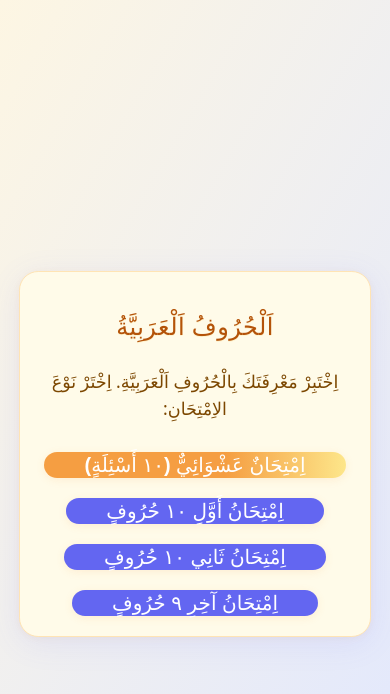
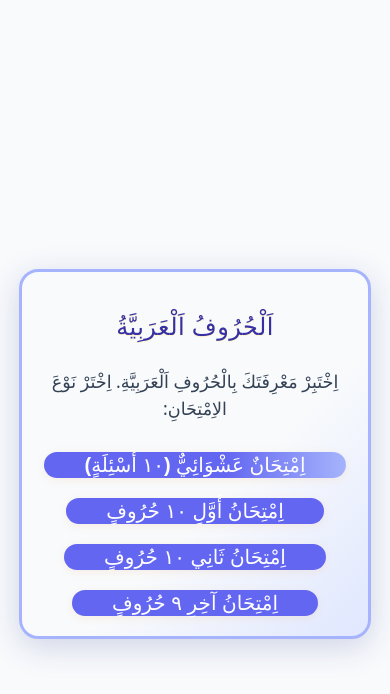
Before and after one commit to YousofFarrag/letrasarabe, a React (Vite) app: page / in a window 390 px wide. Shown: the top 694 px of the page. Built offline with nearby package versions, Linux system fonts and the light colour scheme.

Commit message:
style: complete redesign for modern, mobile-friendly, beautiful quiz app UI

```diff
--- a/src/index.css
+++ b/src/index.css
@@ -29,7 +29,7 @@ body {
   display: flex;
   align-items: center;
   justify-content: center;
-  background: linear-gradient(120deg, #fdf6e3 0%, #e0e7ff 100%);
+  background: #f8fafc;
   overflow-x: hidden;
 }
 
@@ -48,15 +48,15 @@ body {
   min-height: 500px;
   max-height: 98vh;
   margin: 0.5cm;
-  background: #fffbe9;
-  border-radius: 1.5rem;
-  box-shadow: 0 6px 32px 0 rgba(99, 102, 241, 0.10), 0 1.5px 6px 0 rgba(245, 158, 66, 0.08);
+  background: linear-gradient(135deg, #f8fafc 60%, #e0e7ff 100%);
+  border-radius: 2.2rem;
+  box-shadow: 0 8px 32px 0 rgba(31, 38, 135, 0.18);
+  border: 3px solid #a5b4fc;
   padding: 1.2rem 1rem 1.2rem 1rem;
   display: flex;
   flex-direction: column;
   align-items: stretch;
   justify-content: flex-start;
-  border: 1.5px solid #ffe4b5;
   position: relative;
   box-sizing: border-box;
   overflow-y: auto;
@@ -84,7 +84,8 @@ body {
 }
 
 .quiz-title {
-  color: #b45309;
+  color: #3730a3;
+  text-shadow: none;
   font-weight: 900;
   margin-bottom: 0.3em;
   text-align: center;
@@ -93,26 +94,26 @@ body {
   text-shadow: 0 1px 0 #fff3cd;
 }
 .quiz-desc {
-  color: #7c4700;
+  color: #334155;
   font-size: 1.15em;
   margin-bottom: 1.2em;
   text-align: center;
   font-weight: 500;
 }
 .question-counter {
-  color: #f59e42;
+  color: #6366f1;
   font-weight: 700;
   margin-bottom: 0.7em;
   font-size: 1.1em;
   text-align: center;
 }
 .question-box {
-  background: #fff3cd;
+  background: #e0e7ff;
   border-radius: 1.2em;
   padding: 1.1em 1em;
   margin-bottom: 1.2em;
   width: 100%;
-  box-shadow: 0 2px 8px 0 rgba(245, 158, 66, 0.10);
+  box-shadow: 0 2px 8px 0 rgba(99, 102, 241, 0.08);
   text-align: left;
 }
 .question-text {
@@ -122,24 +123,24 @@ body {
   direction: ltr;
 }
 .options-grid {
-  display: grid;
-  grid-template-columns: 1fr 1fr;
-  gap: 0.8em;
+  display: flex;
+  flex-direction: row;
+  justify-content: center;
+  align-items: center;
+  gap: 0.6em;
   width: 100%;
   margin-bottom: 1.2em;
-  align-items: stretch;
-  justify-items: center;
 }
 .option-btn {
-  background: #fffbe9;
-  color: #b45309;
-  border: 2px solid #ffe4b5;
-  border-radius: 1.2em;
+  background: #f1f5f9;
+  color: #3730a3;
+  border: 2px solid #a5b4fc;
+  border-radius: 1.5em;
   font-size: 2em;
   font-weight: 800;
   padding: 0.3em 0.1em;
   transition: background 0.2s, border 0.2s, color 0.2s, box-shadow 0.2s;
-  box-shadow: 0 1px 4px 0 rgba(245, 158, 66, 0.07);
+  box-shadow: 0 1px 4px 0 rgba(99, 102, 241, 0.07);
   width: 2.2em;
   min-width: 2.2em;
   max-width: 2.2em;
@@ -154,9 +155,9 @@ body {
   cursor: pointer;
 }
 .option-btn.selected {
-  background: #fde68a;
-  border-color: #f59e42;
-  box-shadow: 0 0 0 3px #ffe4b5;
+  background: #c7d2fe;
+  border-color: #6366f1;
+  box-shadow: 0 0 0 3px #a5b4fc;
 }
 .option-btn.correct {
   background: #bbf7d0;
@@ -177,8 +178,8 @@ body {
   text-align: center;
   font-weight: 600;
   box-shadow: 0 2px 8px 0 rgba(239, 68, 68, 0.07);
-  background: #fffbe9;
-  color: #7c4700;
+  background: #f8fafc;
+  color: #0f172a;
 }
 .feedback-box.correct {
   background: #bbf7d0;
@@ -198,7 +199,7 @@ body {
   padding-right: 2em;
   white-space: nowrap;
   border-radius: 2em;
-  background: linear-gradient(90deg, #f59e42 60%, #fde68a 100%);
+  background: linear-gradient(90deg, #6366f1 60%, #a5b4fc 100%);
   color: #fff;
   border: none;
   font-weight: 700;
@@ -208,8 +209,7 @@ body {
   display: block;
 }
 .action-btn:hover, .restart-btn:hover {
-  background: linear-gradient(90deg, #b45309 60%, #f59e42 100%);
-  transform: scale(1.04);
+  background: linear-gradient(90deg, #3730a3 60%, #6366f1 100%);
 }
 .home-btn-inside {
   font-size: 1.15em;
@@ -232,11 +232,11 @@ body {
   display: block;
 }
 .home-btn-inside:hover {
-  background: #b45309;
-  transform: scale(1.04);
+  background: #ea580c;
 }
 .results-title {
-  color: #b45309;
+  color: #3730a3;
+  text-shadow: none;
   font-weight: 900;
   margin-bottom: 0.7em;
   text-align: center;
@@ -244,7 +244,7 @@ body {
   text-shadow: 0 1px 0 #fff3cd;
 }
 .results-score {
-  color: #7c4700;
+  color: #0f172a;
   font-size: 1.3em;
   margin-bottom: 1.5em;
   text-align: center;
```
